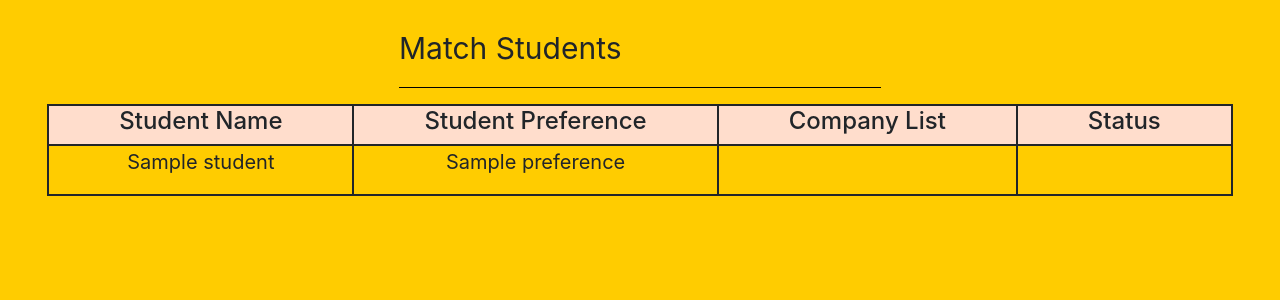
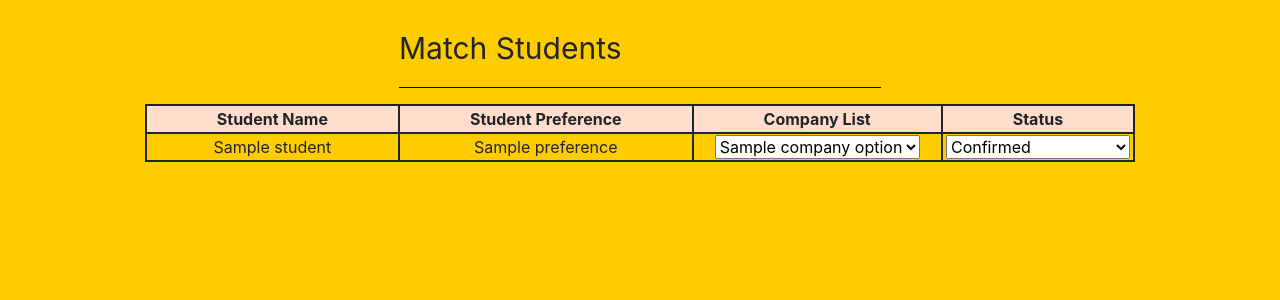
Before and after one commit to DevOps-Team4-2022/DevOps_Oct2022_Team4_Assignment, a Flask app: template templates/match_student.html in a window 1280 px wide. Shown: the part 105-405 px from the top of the page. Run offline with Flask 3, Linux system fonts and the light colour scheme; the template is opened without the code that fills it: most values are stand-ins (such as "Sample title", 1, 10 or a date in 2020); some libraries are stand-ins or nearby versions.

Commit message:
Modify table to display company list and student status columns

```diff
--- a/app.py
+++ b/app.py
@@ -6,7 +6,7 @@ import pandas as pd
 from datetime import datetime
 
 app = Flask(__name__)
-app.config['SQLALCHEMY_DATABASE_URI'] = 'mysql+pymysql://root2:password123@localhost/internship_data'
+app.config['SQLALCHEMY_DATABASE_URI'] = 'mysql+pymysql://root:@localhost/internship_data'
 db = SQLAlchemy(app)
 
 
@@ -17,7 +17,7 @@ class Student_Data(db.Model):
     Name = db.Column(db.String(255), nullable=False)
     Preference = db.Column(db.String(255), nullable=False)
     Status = db.Column(db.Enum('Unassigned', 'Pending confirmation', 'Confirmed', 'New Status'), nullable=False)
-    company_id = db.Column(db.Integer, db.ForeignKey('Company_Data.Company_ID'), nullable=True)
+    Company_ID = db.Column(db.Integer, db.ForeignKey('Company_Data.Company_ID'), nullable=True)
 
     def __repr__(self):
         return '<Student ID: %r>' % self.Student_ID
@@ -61,7 +61,7 @@ def upload():
                                 if not student:
                                     student = Student_Data(Student_ID=row['Student_ID'], Name=row['Name'],
                                                            Preference=row['Preference'], Status=row['Status'],
-                                                           company_id=row['Company_ID'])
+                                                           Company_ID=row['Company_ID'])
                                     db.session.add(student)
                                     db.session.commit()
                                 else:
@@ -71,7 +71,7 @@ def upload():
                             if not student:
                                 student = Student_Data(Student_ID=row['Student_ID'], Name=row['Name'],
                                                        Preference=row['Preference'], Status=row['Status'],
-                                                       company_id=None)
+                                                       Company_ID=None)
                                 db.session.add(student)
                                 db.session.commit()
                             else:
@@ -121,11 +121,16 @@ def upload_data():
 
 @app.route('/match_student')
 def match_student():
-    data = db.session.execute(db.select(Student_Data)).scalars()
-    print(data)
+    studentdata = db.session.execute(db.select(Student_Data)).scalars()
+    companydata = db.session.execute(db.select(Company_Data)).scalars()
+    company_options = []
+    for company in companydata:
+        company_options.append((company.Company_ID, company.Company_Name))
+
+    #print(data)
     #tasks = Student.query
     #students = Student.query.all()
-    return render_template('match_student.html', students=data)
+    return render_template('match_student.html', students=studentdata, company_options=company_options)
 
 
 if __name__ == "__main__":
--- a/static/css/main.css
+++ b/static/css/main.css
@@ -54,10 +54,6 @@ table.center {
 th {
     padding-left: 70px;
     padding-right: 70px;
-}
-
-h4 {
-    white-space: nowrap;
 }
 
 td {
--- a/templates/match_student.html
+++ b/templates/match_student.html
@@ -40,19 +40,42 @@
 
 <table class="center">
     <tr style="background-color: #ffddcc">
-        <th><h4>Student Name</h4></th>
-        <th><h4>Student Preference</h4></th>
-        <th><h4>Company List</h4></th>
-        <th><h4>Status</h4></th>
+        <th>Student Name</th>
+        <th>Student Preference</th>
+        <th>Company List</th>
+        <th>Status</th>
     </tr>
+
     {% for student in students %}
         <tr>
-            <td><p>{{ student.Name }}</p></td>
-            <td><p>{{ student.Preference }}</p></td>
-            <td></td>
-            <td></td>
+            <td>{{ student.Name }}</td>
+            <td>{{ student.Preference }}</td>
+            <td>
+<select>
+  {% for company_id, company_name in company_options %}
+    {% if student.Company_ID == company_id %}
+      <option value="{{ company_id }}" selected>{{ company_name }}</option>
+    {% else %}
+      <option value="{{ company_id }}">{{ company_name }}</option>
+    {% endif %}
+  {% endfor %}
+  {% if student.Company_ID == None %}
+    <option value="" selected>Select a company</option>
+
+  {% endif %}
+</select>
+            </td>
+            <td>
+                <select>
+                    <option value="Unassigned" {% if student.Status == 'Unassigned' %}selected{% endif %}>Unassigned</option>
+                    <option value="Pending confirmation" {% if student.Status == 'Pending confirmation' %}selected{% endif %}>Pending confirmation</option>
+                    <option value="Confirmed" {% if student.Status == 'Confirmed' %}selected{% endif %}>Confirmed</option>
+                </select>
+
+            </td>
         </tr>
     {% endfor %}
 </table>
 
+
 {% endblock %}
```
Also changed, not shown: 1 other file.
